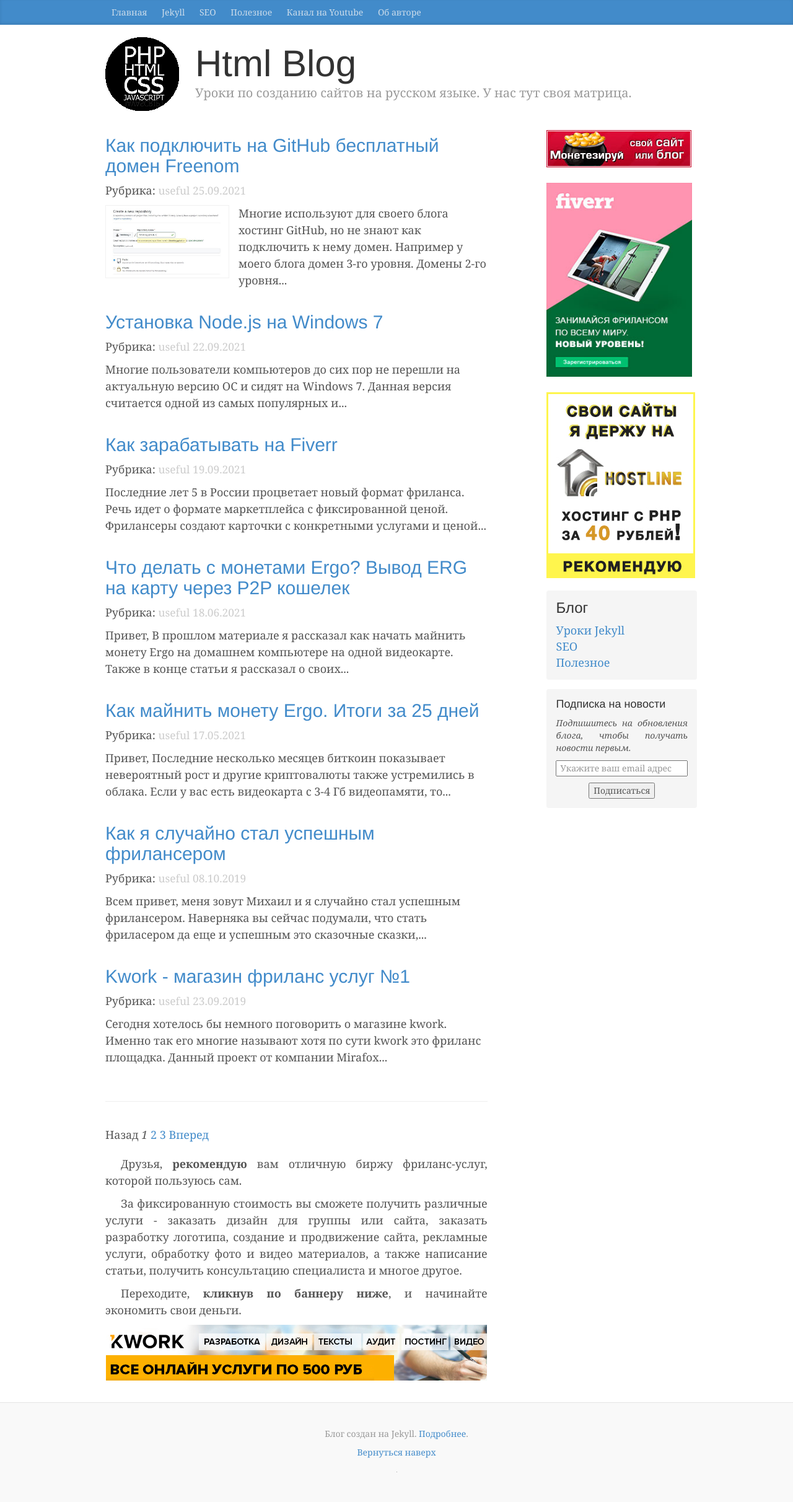
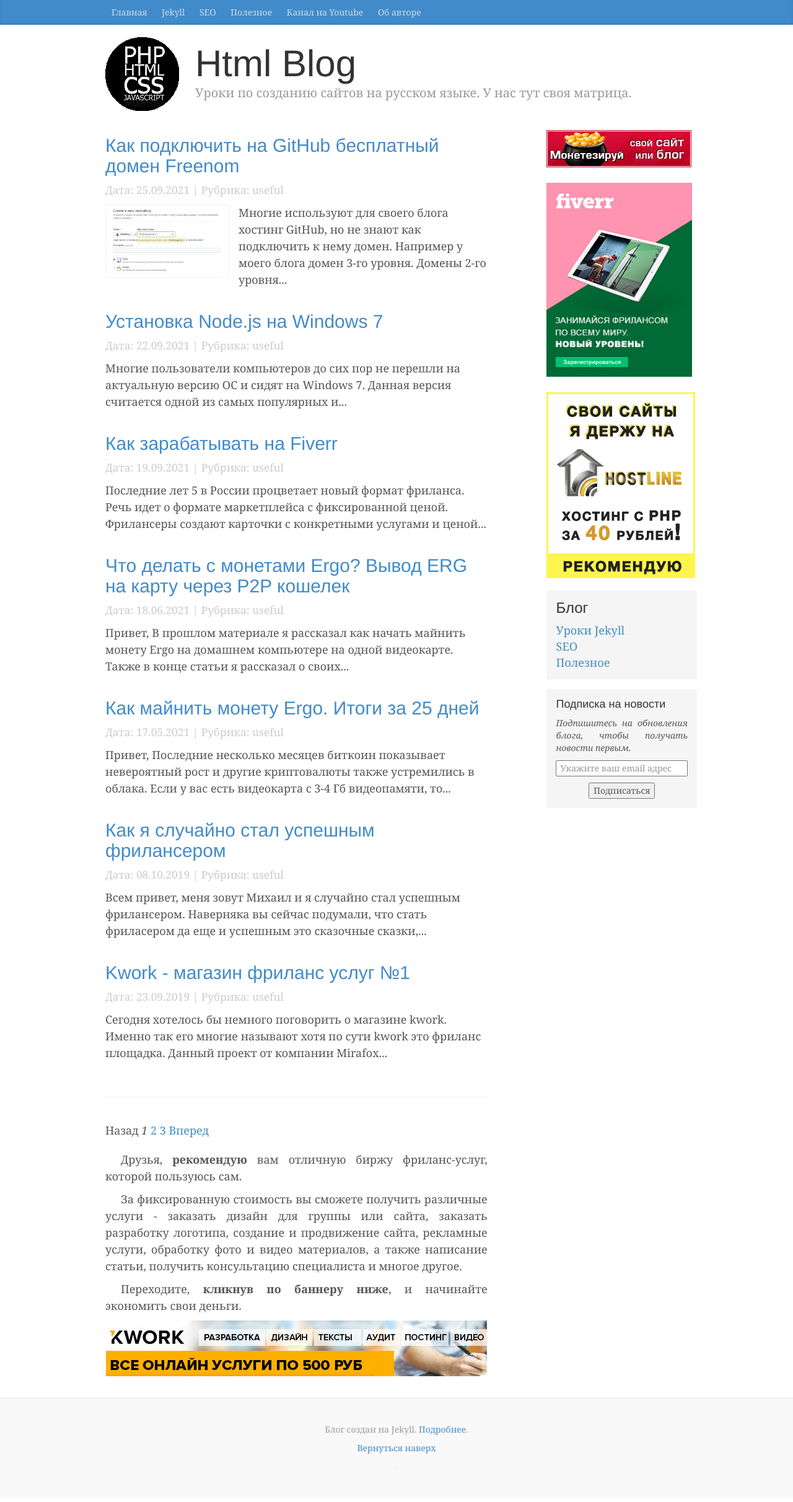
Before and after one commit to htmlblog/htmlblog.github.io, a Jekyll site: the page built from index.html, in a window 1280 px wide. Shown: the whole page at 62% size. Built offline with Jekyll 4.4.1, drawn with Linux system fonts in a browser that asks for light colours; the list of posts is cut into pages by our own code; comment, search, counter and statistics services are not loaded.

Commit message:
Updated Index and 1 other file

```diff
--- a/assets/blog.css
+++ b/assets/blog.css
@@ -29,7 +29,7 @@
     height: auto;
 }
 
-.blog-main .date, .categ a {
+.meta-date-cat, .categ a {
 	color: #ccc;
     font-size: 13pt;
 }
--- a/index.html
+++ b/index.html
@@ -5,8 +5,8 @@
 <!-- This loops through the paginated posts -->
 {% for post in paginator.posts %}
   <h2><a href="{{ post.url }}">{{ post.title }}</a></h2>
-  <p>
-    <span class="categ">Рубрика: <a href="/{{ post.categories }}/">{{ post.categories }}</a></span> <span class="date">{{ post.date|date:"%d.%m.%Y" }}</span>
+  <p class="meta-date-cat">
+    <span class="date">Дата: {{ post.date|date:"%d.%m.%Y" }}</span> | <span class="categ">Рубрика: <a href="/{{ post.categories }}/">{{ post.categories }}</a></span>
   </p>
 	{% if post.thumb %}
 		<p><img class="thumb" src="{{ post.thumb }}" />{{ post.content | strip_html | truncatewords: 25 }}</p>
```
